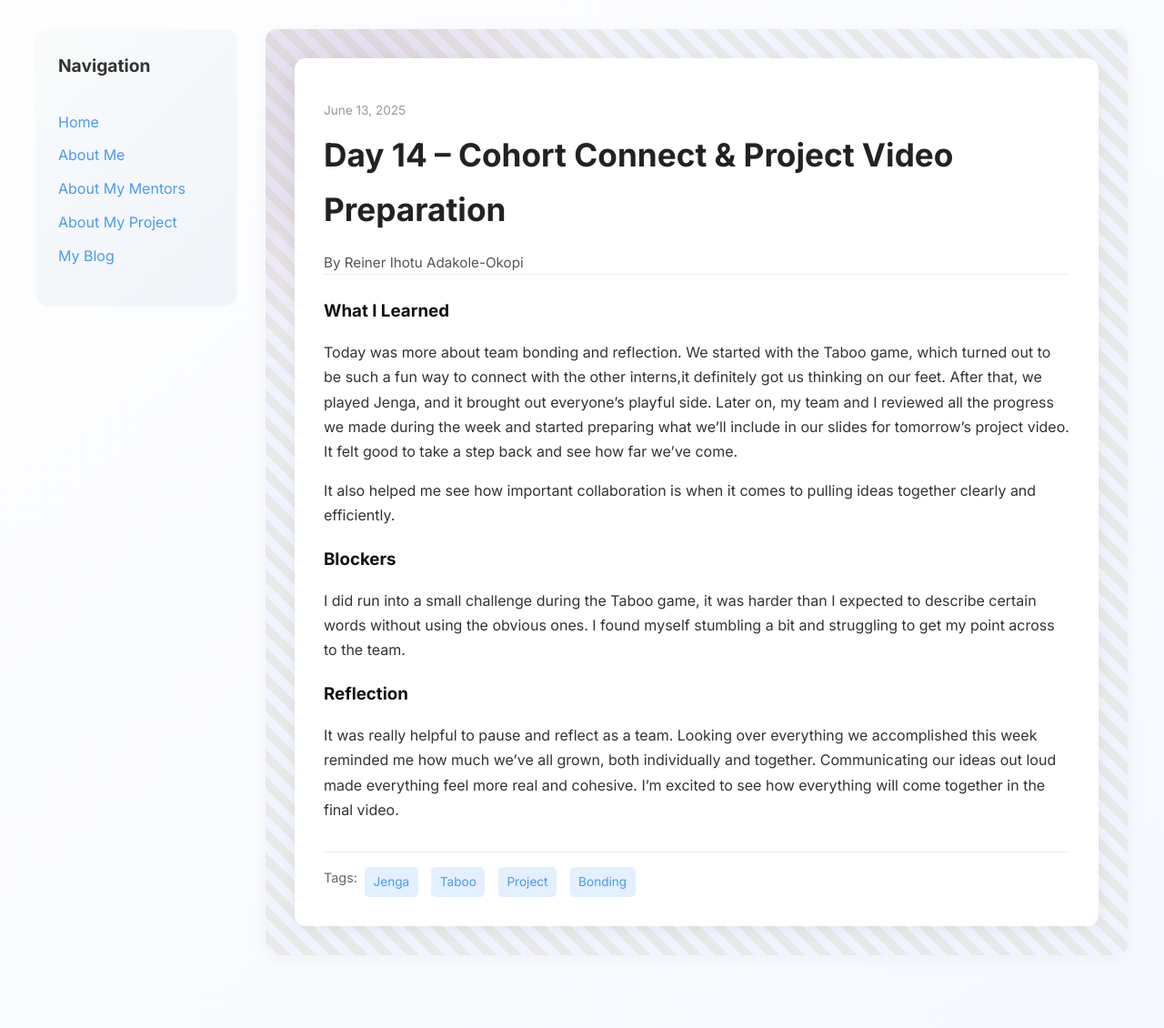
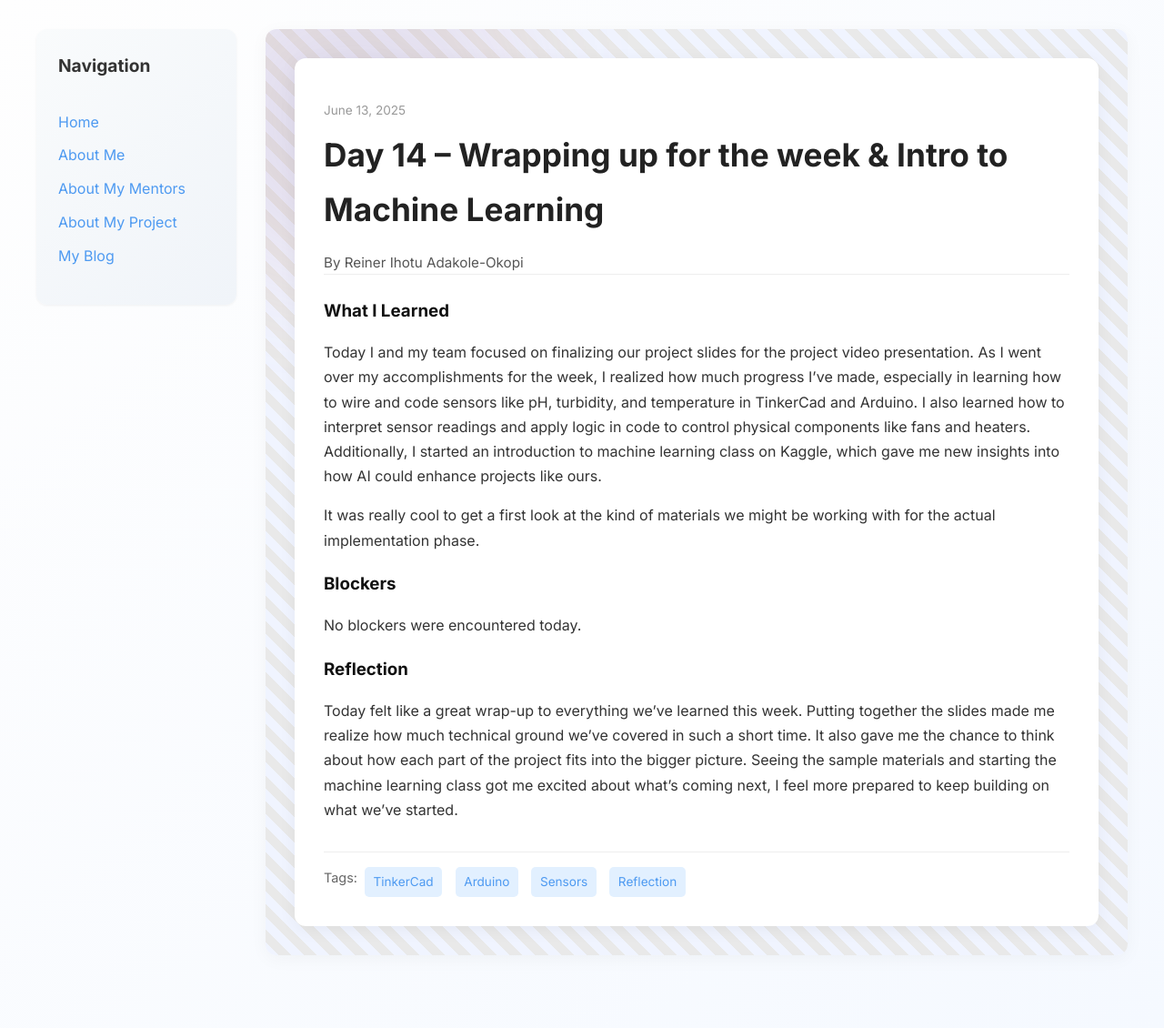
Before and after one commit to Reiner343/Reiner343.github.io, a Jekyll site: the page built from _posts/2025-06-13-day-14.md, in a window 1280 px wide. Shown: the whole page at 91% size. Built offline with Jekyll 4.4.1, drawn with Linux system fonts in a browser that asks for light colours.

Commit message:
Update 2025-06-13-day-14.md

```diff
--- a/_posts/2025-06-13-day-14.md
+++ b/_posts/2025-06-13-day-14.md
@@ -1,19 +1,19 @@
 ---
 layout: post
-title: "Day 14 – Cohort Connect & Project Video Preparation"
+title: "Day 14 – Wrapping up for the week & Intro to Machine Learning "
 date: 2025-06-13
 author: Reiner Ihotu Adakole-Okopi
 permalink: /day14.html
-tags: ["Jenga", "Taboo", "Project", "Bonding"]
+tags: ["TinkerCad", "Arduino", "Sensors", "Reflection"]
 
 what_i_learned: |
-  Today was more about team bonding and reflection. We started with the Taboo game, which turned out to be such a fun way to connect with the other interns,it definitely got us thinking on our feet. After that, we played Jenga, and it brought out everyone’s playful side. Later on, my team and I reviewed all the progress we made during the week and started preparing what we’ll include in our slides for tomorrow’s project video. It felt good to take a step back and see how far we’ve come.
+  Today I and my team focused on finalizing our project slides for the project video presentation. As I went over my accomplishments for the week, I realized how much progress I’ve made, especially in learning how to wire and code sensors like pH, turbidity, and temperature in TinkerCad and Arduino. I also learned how to interpret sensor readings and apply logic in code to control physical components like fans and heaters. Additionally, I started an introduction to machine learning class on Kaggle, which gave me new insights into how AI could enhance projects like ours.
 
-   It also helped me see how important collaboration is when it comes to pulling ideas together clearly and efficiently.
+   It was really cool to get a first look at the kind of materials we might be working with for the actual implementation phase.
 
 blockers: |
-  I did run into a small challenge during the Taboo game, it was harder than I expected to describe certain words without using the obvious ones. I found myself stumbling a bit and struggling to get my point across to the team.
+  No blockers were encountered today.
 
 reflection: |
-  It was really helpful to pause and reflect as a team. Looking over everything we accomplished this week reminded me how much we’ve all grown, both individually and together. Communicating our ideas out loud made everything feel more real and cohesive. I'm excited to see how everything will come together in the final video.
+  Today felt like a great wrap-up to everything we’ve learned this week. Putting together the slides made me realize how much technical ground we’ve covered in such a short time. It also gave me the chance to think about how each part of the project fits into the bigger picture. Seeing the sample materials and starting the machine learning class got me excited about what’s coming next, I feel more prepared to keep building on what we've started.
 ---
```
